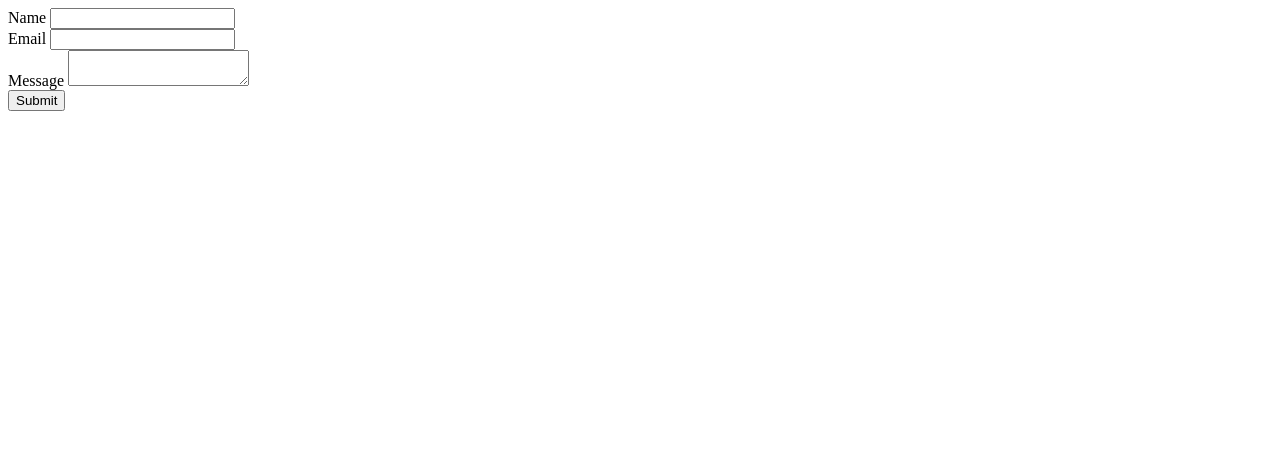
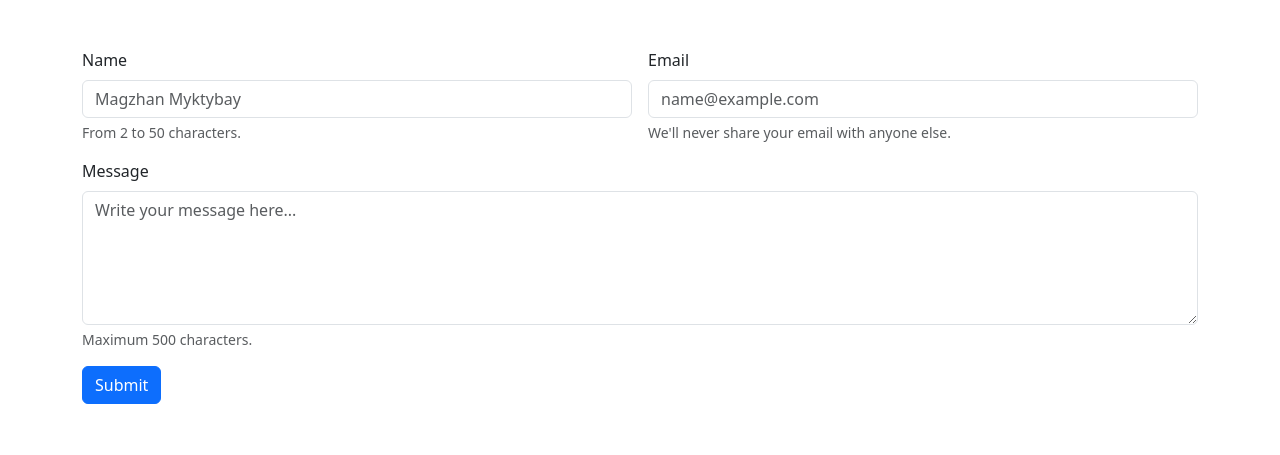
Before and after one commit to magzhanmyktybay/Assignment4-forms-and-validation, a plain HTML site: page index.html in a window 1280 px wide. Drawn offline with nearby package versions, Linux system fonts and the light colour scheme.

Commit message:
Part 2 Task 2

```diff
--- a/index.html
+++ b/index.html
@@ -3,24 +3,32 @@
 <head>
     <meta charset="UTF-8">
     <meta name="viewport" content="width=device-width, initial-scale=1.0">
+    <link href="https://cdn.jsdelivr.net/npm/bootstrap@5.3.8/dist/css/bootstrap.min.css" rel="stylesheet" integrity="sha384-sRIl4kxILFvY47J16cr9ZwB07vP4J8+LH7qKQnuqkuIAvNWLzeN8tE5YBujZqJLB" crossorigin="anonymous">
     <link rel="stylesheet" href="css/style.css">
     <title>Basic HTML Forms</title>
 </head>
 <body>
-    <form>
-        <div class="field">
-            <label>Name</label>
-            <input type="text" required minlength="2" maxlength="50">
-        </div>
-        <div class="field">
-            <label>Email</label>
-            <input type="email" required maxlength="100">
-        </div>
-        <div class="field">
-            <label>Message</label>
-            <textarea required maxlength="500"></textarea>
-        </div>
-        <button type="submit">Submit</button>
-    </form>
+    <div class="container py-5">
+        <form class="row g-3">
+            <div class="col-md-6">
+                <label for="name" class="form-label">Name</label>
+                <input type="text" class="form-control" id="name" placeholder="Magzhan Myktybay" required minlength="2" maxlength="50">
+                <div class="form-text">From 2 to 50 characters.</div>
+            </div>
+            <div class="col-md-6">
+                <label for="email" class="form-label">Email</label>
+                <input type="email" class="form-control" id="email" placeholder="name@example.com" required maxlength="100">
+                <div class="form-text">We'll never share your email with anyone else.</div>
+            </div>
+            <div class="col-12">
+                <label for="message" class="form-label">Message</label>
+                <textarea class="form-control" id="message" rows="5" placeholder="Write your message here..." required maxlength="500"></textarea>
+                <div class="form-text">Maximum 500 characters.</div>
+            </div>
+            <div class="col-12">
+                <button type="submit" class="btn btn-primary">Submit</button>
+            </div>
+        </form>
+    </div>
 </body>
 </html>
```
Also changed, not shown: images/image2.png (added), 1 other file.
